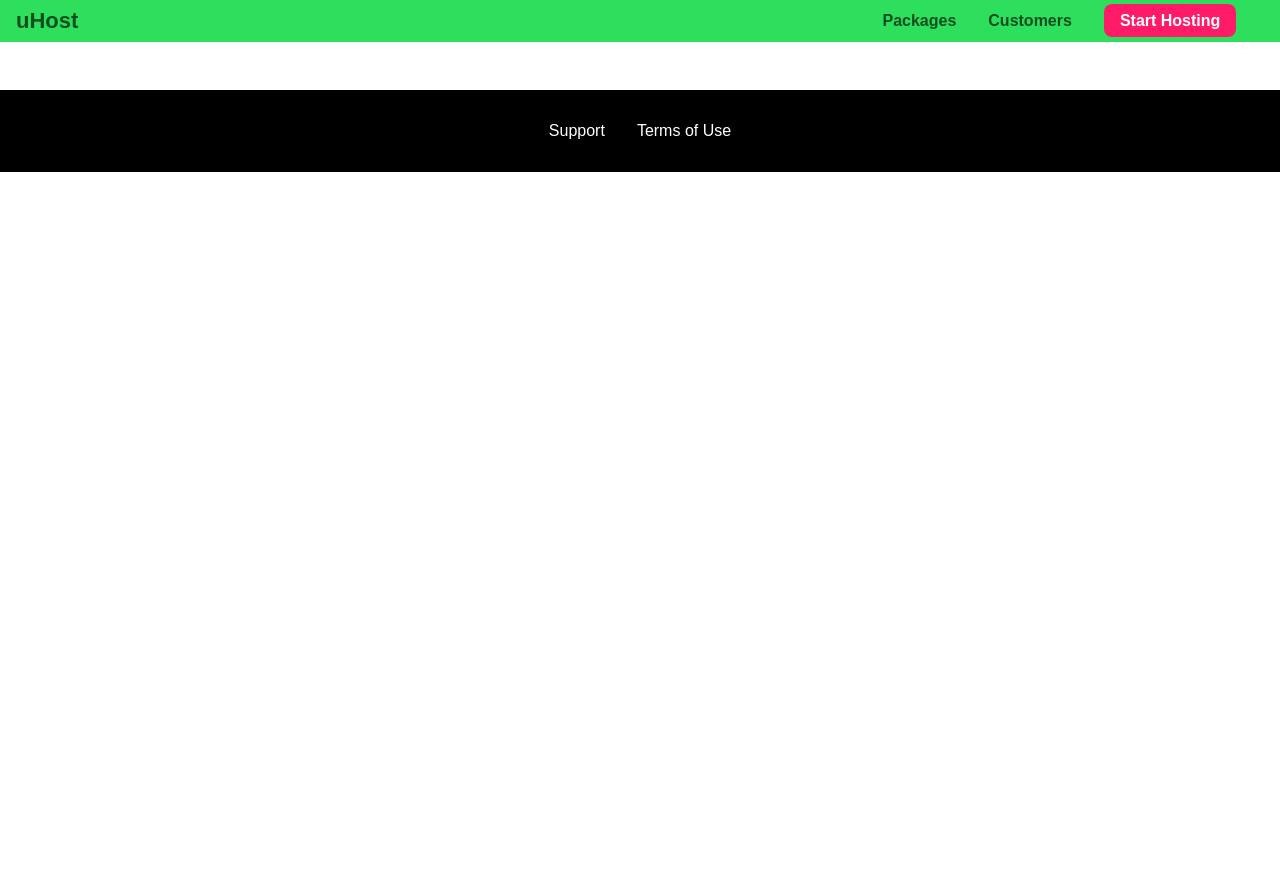
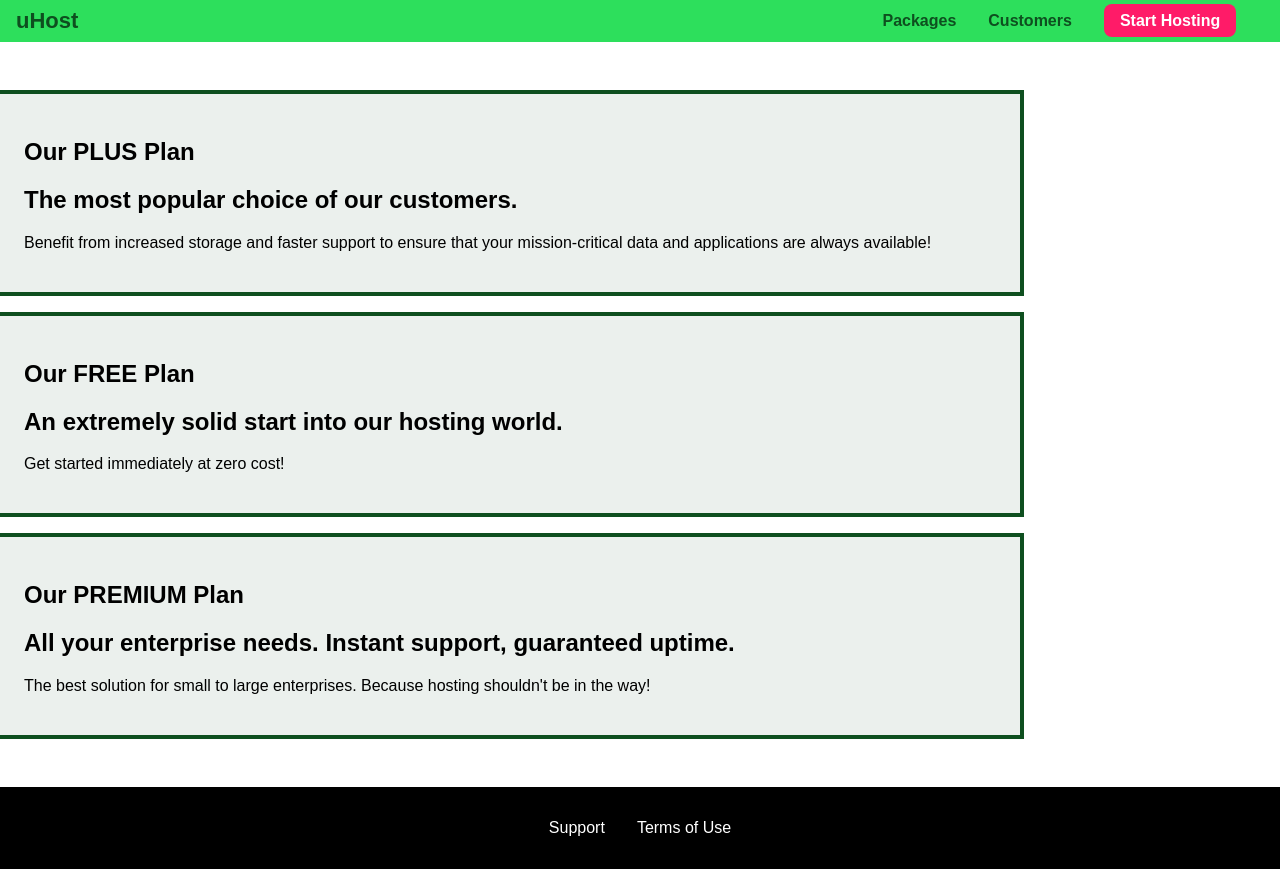
Before and after one commit to rattumourya/css-learning, an Angular app in the folder Basics/basics-css-angular/: page /packages in a window 1280 px wide. Before the commit the page ends 800 px from the top, so only its background shows below. Built offline with nearby package versions, Linux system fonts and the light colour scheme.

Commit message:
outer package styled

```diff
--- a/Basics/basics-css-angular/src/app/packages/packages.component.css
+++ b/Basics/basics-css-angular/src/app/packages/packages.component.css
@@ -0,0 +1,18 @@
+main{
+  padding-top: 32px;
+}
+
+.package {
+  background: rgb(235, 240, 237);
+  padding: 24px;
+  margin: 16px 0px;
+  border: 4px solid #0e4f1f;
+  border-left: none;
+  width: 80%;
+}
+
+.package a {
+  text-decoration: none;
+  color: inherit;
+  display: block;
+}
--- a/Basics/basics-css-angular/src/app/packages/packages.component.html
+++ b/Basics/basics-css-angular/src/app/packages/packages.component.html
@@ -1,6 +1,6 @@
 <header class="main-header">
   <div>
-        <a [routerLink]="['/']"  class="main-header__brand">
+    <a [routerLink]="['/']" class="main-header__brand">
       uHost
     </a>
   </div>
@@ -18,8 +18,29 @@
     </ul>
   </nav>
 </header>
-<main>
-
+<main class="plans">
+  <section class="package">
+    <a href="#">
+      <h1>Our PLUS Plan</h1>
+      <h2>The most popular choice of our customers.</h2>
+      <p>Benefit from increased storage and faster support to ensure that your mission-critical data and applications
+        are always available!</p>
+    </a>
+  </section>
+  <section class="package">
+    <a href="#">
+      <h1>Our FREE Plan</h1>
+      <h2>An extremely solid start into our hosting world.</h2>
+      <p>Get started immediately at zero cost!</p>
+    </a>
+  </section>
+  <section class="package">
+    <a href="#">
+      <h1>Our PREMIUM Plan</h1>
+      <h2>All your enterprise needs. Instant support, guaranteed uptime. </h2>
+      <p>The best solution for small to large enterprises. Because hosting shouldn't be in the way!</p>
+    </a>
+  </section>
 </main>
 <footer class="main-footer">
   <nav>
```
Lines whose indentation alone changed are shown as unchanged.
